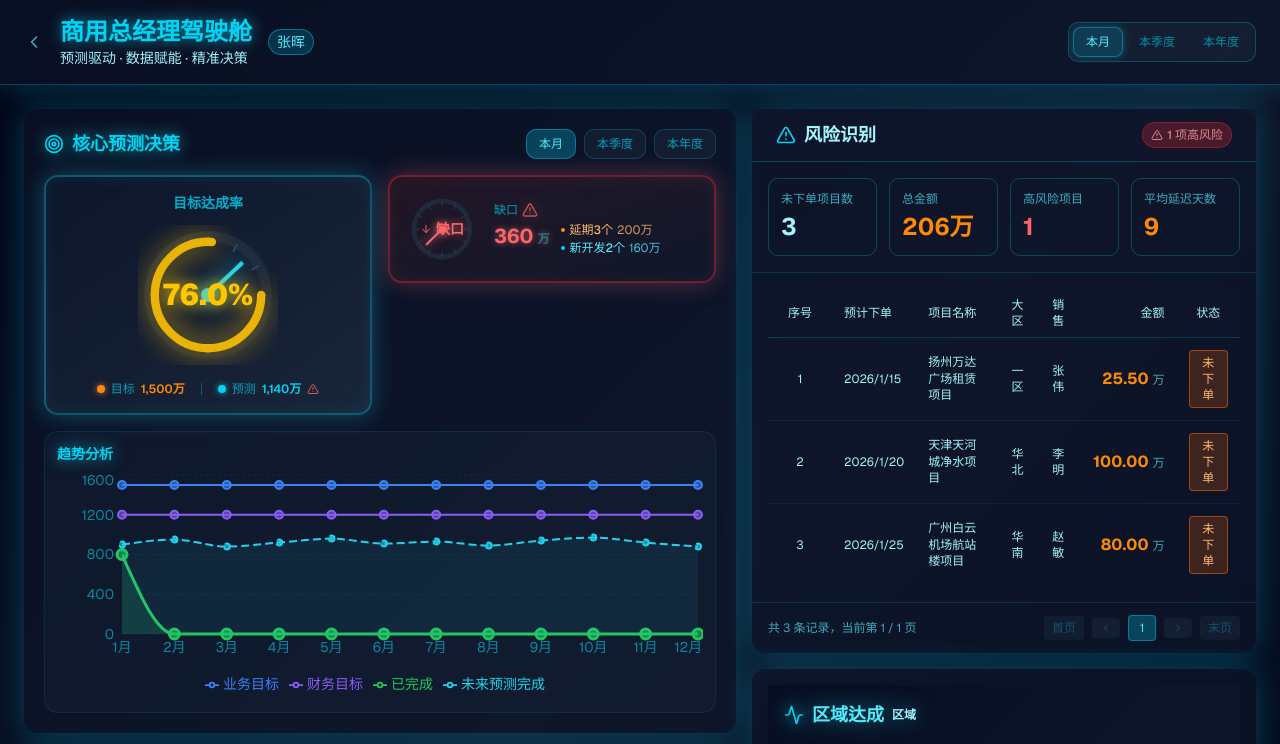
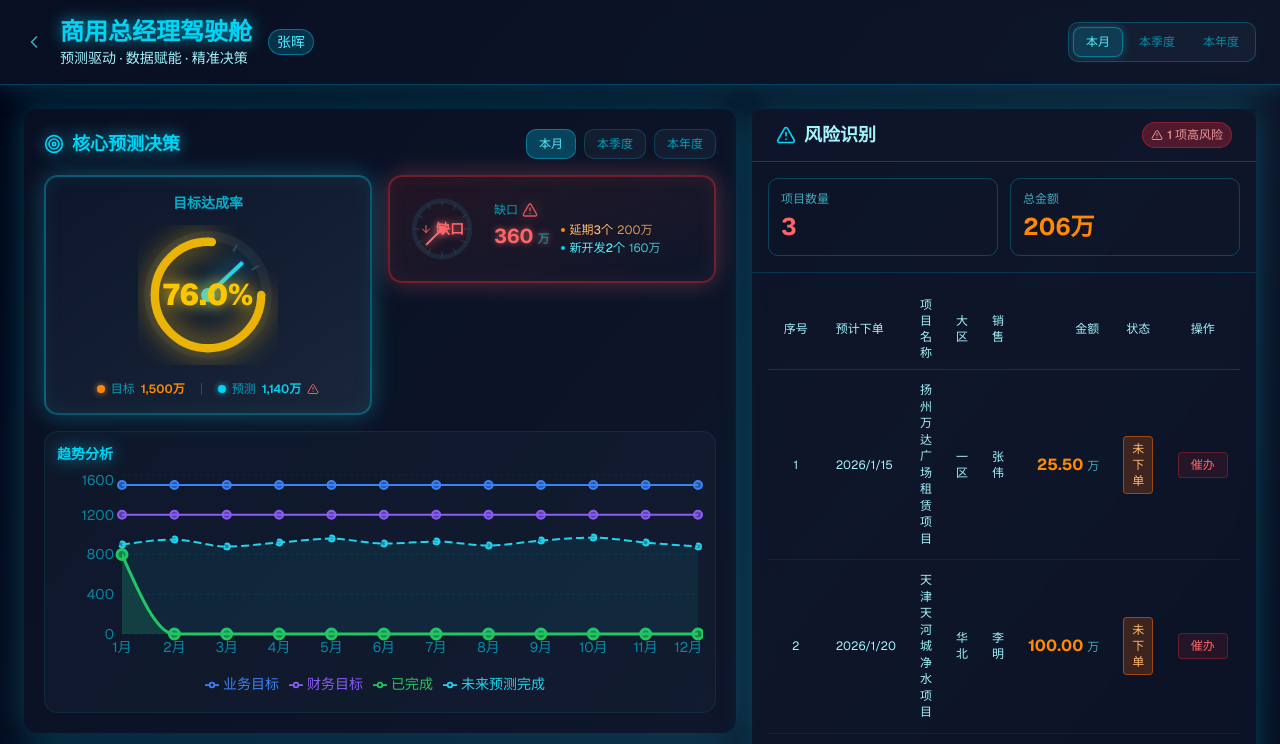
Before and after one commit to navylee1990/coze_jsc, a Next.js app: page /gm in a window 1280 px wide. Shown: the top 744 px of the page. Built offline with nearby package versions, Linux system fonts and the light colour scheme.

Commit message:
feat: 优化风险识别模块当月未下单页面

```diff
--- a/src/components/RiskIdentificationPanel.tsx
+++ b/src/components/RiskIdentificationPanel.tsx
@@ -1442,29 +1442,15 @@ export default function RiskIdentificationPanel({
           // 明细视图
           <div className="h-full flex flex-col animate-in fade-in duration-300">
                 <div className="p-4 border-b border-cyan-500/20">
-                  <div className="grid grid-cols-4 gap-3">
-                    <div className={cn('rounded-lg p-3 border', DASHBOARD_STYLES.cardBorder)}>
-                      <div className={cn('text-xs mb-1', DASHBOARD_STYLES.textMuted)}>未下单项目数</div>
-                      <div className={cn('text-2xl font-bold', DASHBOARD_STYLES.textSecondary)}>{filteredUnorderedProjects.length}</div>
+                  <div className="grid grid-cols-2 gap-3">
+                    <div className={cn('rounded-lg p-3 border', DASHBOARD_STYLES.cardBorder)}>
+                      <div className={cn('text-xs mb-1', DASHBOARD_STYLES.textMuted)}>项目数量</div>
+                      <div className={cn('text-2xl font-bold text-red-400')}>{filteredUnorderedProjects.length}</div>
                     </div>
                     <div className={cn('rounded-lg p-3 border', DASHBOARD_STYLES.cardBorder)}>
                       <div className={cn('text-xs mb-1', DASHBOARD_STYLES.textMuted)}>总金额</div>
                       <div className={cn('text-2xl font-bold text-orange-400')}>
                         {filteredUnorderedProjects.reduce((sum, p) => sum + p.amount, 0).toFixed(0)}万
-                      </div>
-                    </div>
-                    <div className={cn('rounded-lg p-3 border', DASHBOARD_STYLES.cardBorder)}>
-                      <div className={cn('text-xs mb-1', DASHBOARD_STYLES.textMuted)}>高风险项目</div>
-                      <div className={cn('text-2xl font-bold text-red-400')}>
-                        {filteredUnorderedProjects.filter(p => p.delayDays && p.delayDays >= 10).length}
-                      </div>
-                    </div>
-                    <div className={cn('rounded-lg p-3 border', DASHBOARD_STYLES.cardBorder)}>
-                      <div className={cn('text-xs mb-1', DASHBOARD_STYLES.textMuted)}>平均延迟天数</div>
-                      <div className={cn('text-2xl font-bold text-orange-400')}>
-                        {filteredUnorderedProjects.length > 0
-                          ? Math.round(filteredUnorderedProjects.reduce((sum, p) => sum + (p.delayDays || 0), 0) / filteredUnorderedProjects.length)
-                          : 0}
                       </div>
                     </div>
                   </div>
@@ -1481,6 +1467,7 @@ export default function RiskIdentificationPanel({
                         <th className={cn('text-left py-2 px-3 font-medium hidden md:table-cell', DASHBOARD_STYLES.textSecondary)}>销售</th>
                         <th className={cn('text-right py-2 px-3 font-medium', DASHBOARD_STYLES.textSecondary)}>金额</th>
                         <th className={cn('text-center py-2 px-3 font-medium', DASHBOARD_STYLES.textSecondary)}>状态</th>
+                        <th className={cn('text-center py-2 px-3 font-medium w-20', DASHBOARD_STYLES.textSecondary)}>操作</th>
                       </tr>
                     </thead>
                     <tbody>
@@ -1536,6 +1523,19 @@ export default function RiskIdentificationPanel({
                               未下单
                             </span>
                           </td>
+
+                          {/* 操作 */}
+                          <td className={cn('text-center py-3 px-3', DASHBOARD_STYLES.textSecondary)}>
+                            <button
+                              onClick={() => alert(`催办项目：${item.name}\n销售工程师：${item.salesEngineer}`)}
+                              className={cn(
+                                'px-3 py-1 rounded text-xs font-medium border transition-all hover:bg-red-500/20',
+                                'bg-red-500/10 text-red-400 border-red-500/30 hover:border-red-500/50'
+                              )}
+                            >
+                              催办
+                            </button>
+                          </td>
                         </tr>
                       ))}
                     </tbody>
```
